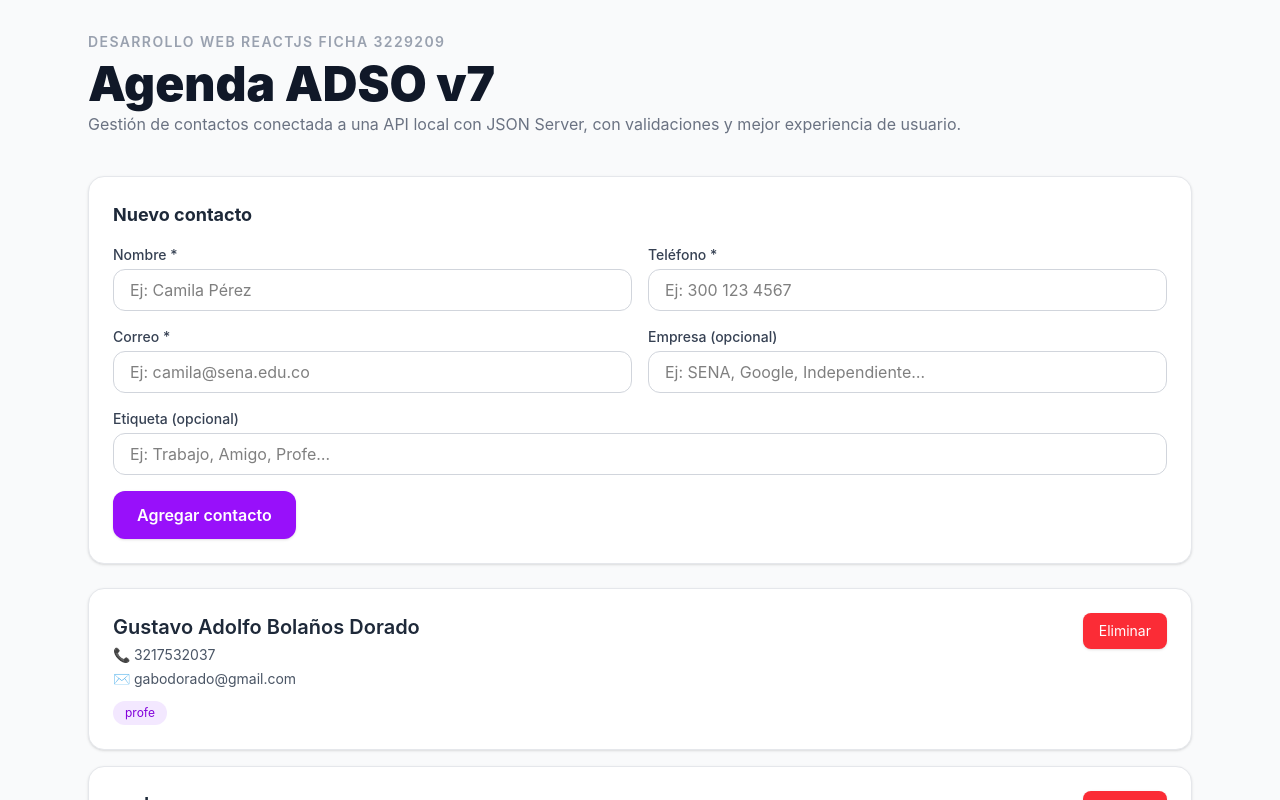
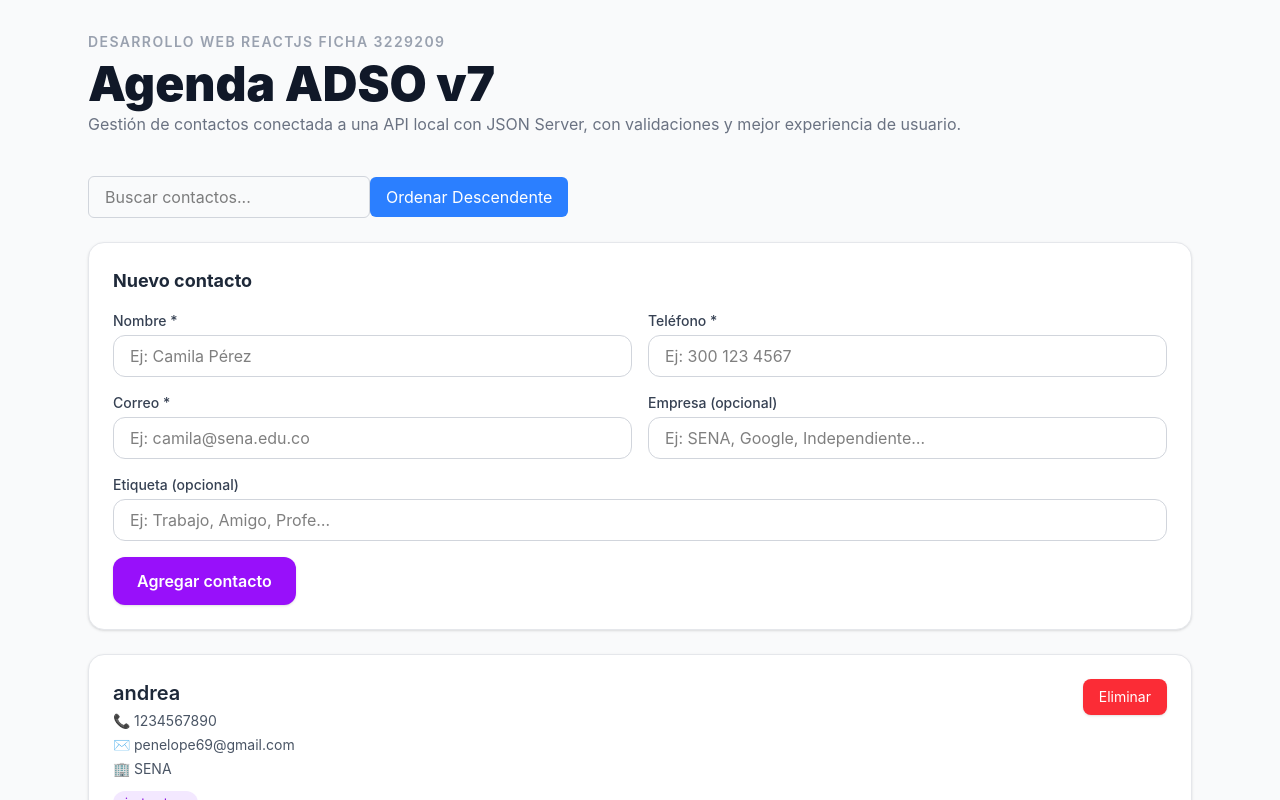
Before and after one commit to andresfelipealvarezrr-ship-it/Mini-sitio-v5---clase-7, a React (Vite) app: page / in a window 1280 px wide. Shown: the top 800 px of the page. Built offline with nearby package versions, Linux system fonts and the light colour scheme; data requests are answered from the project's data file.

Commit message:
feat: nueva funcionalidad barra de busqueda y filtros de busqueda

```diff
--- a/db.json
+++ b/db.json
@@ -22,6 +22,14 @@
       "correo": "jacinto@gmail.com",
       "etiqueta": "familiar",
       "empresa": ""
+    },
+    {
+      "id": "4cb2",
+      "nombre": "andrea",
+      "telefono": "1234567890",
+      "correo": "penelope69@gmail.com",
+      "etiqueta": "instructora",
+      "empresa": "SENA"
     }
   ],
   "$schema": "./node_modules/json-server/schema.json"
--- a/src/App.jsx
+++ b/src/App.jsx
@@ -8,6 +8,19 @@ export default function App() {
   const [contactos, setContactos] = useState([]);
   const [cargando, setCargando] = useState(true);
   const [error, setError] = useState("");
+  const [buscador, setBuscador] = useState("");
+  const [ordenAscendente, setOrdenAscendente] = useState(true);
+
+
+  const contactosFiltrados = contactos.filter((c) =>
+    c.nombre.toLowerCase().includes(buscador.toLowerCase())).sort((a, b) => {
+      if (ordenAscendente) {
+        return a.nombre.localeCompare(b.nombre);
+      } else {
+        return b.nombre.localeCompare(a.nombre);
+      }
+    });
+
 
   useEffect(() => {
     async function cargarContactos() {
@@ -70,6 +83,21 @@ export default function App() {
           </div>
         )}
 
+        <input
+          type="text"
+          placeholder="Buscar contactos..."
+          value={buscador}
+          onChange={(e) => setBuscador(e.target.value)}
+          className="border border-gray-300 rounded-md py-2 px-4 focus:outline-none focus:ring-2 focus:ring-blue-500"
+        />
+
+        <button
+          onClick={() => setOrdenAscendente(!ordenAscendente)}
+          className="bg-blue-500 hover:bg-blue-600 text-white py-2 px-4 rounded-md focus:outline-none focus:ring-2 focus:ring-blue-500"
+        >
+          {ordenAscendente ? "Ordenar Descendente" : "Ordenar Ascendente"}
+        </button>
+
         <FormularioContacto onAgregar={agregarContacto} />
 
         <div className="space-y-4">
@@ -78,7 +106,7 @@ export default function App() {
               No hay contactos aún. Agrega el primero usando el formulario.
             </p>
           )}
-          {contactos.map((c) => (
+          {contactosFiltrados.map((c) => (
             <ContactoCard
               key={c.id}
               {...c}
```
